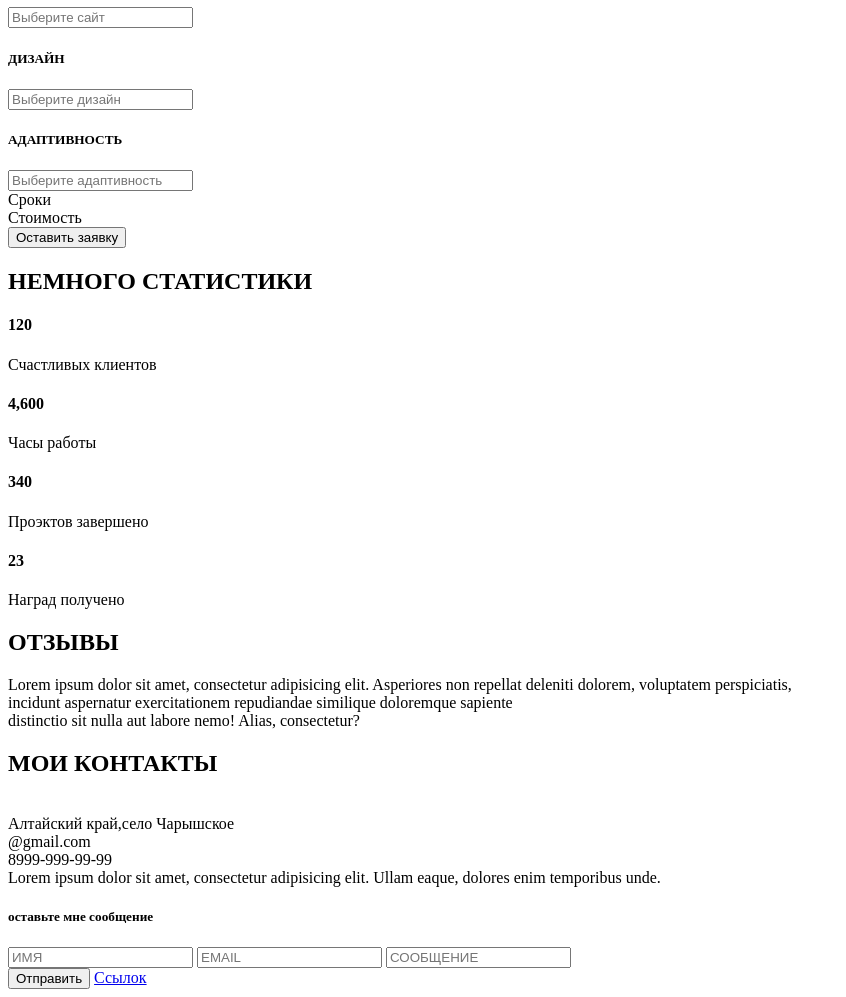
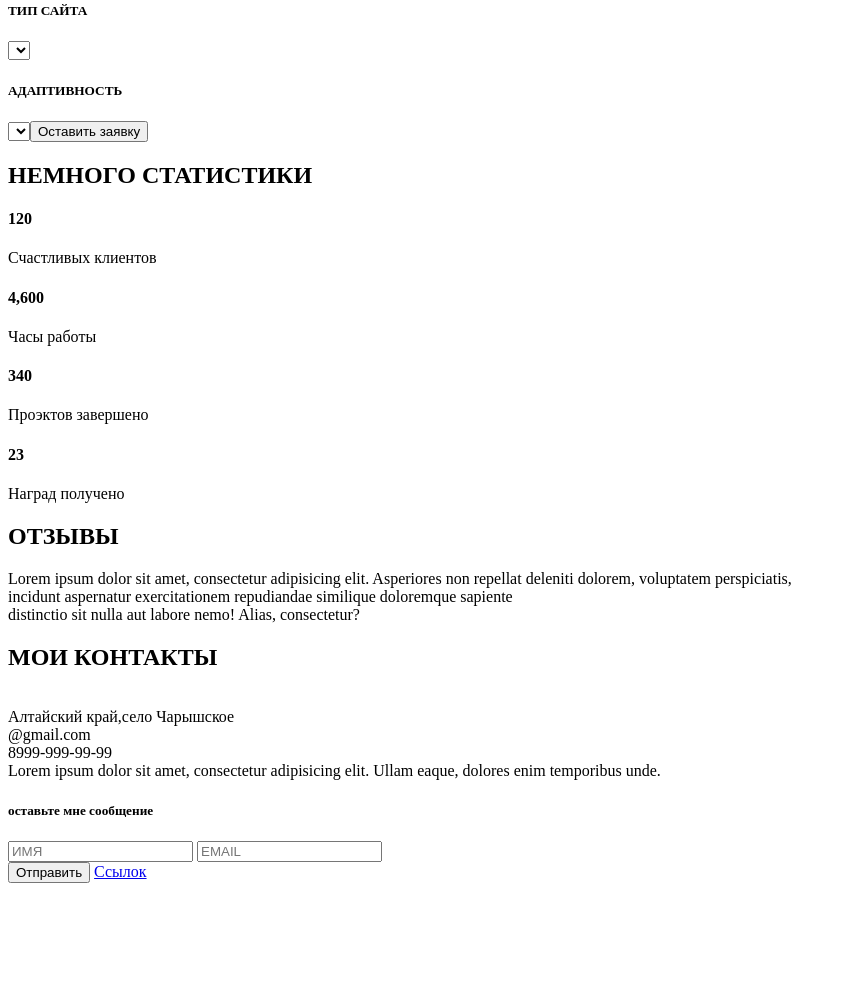
Before and after one commit to ukuznetsova/ukuznetsova9.github.io, a plain HTML site: page src/index.html in a window 1280 px wide. Shown: the part 1553-2550 px from the top of the page, without its empty margins (0-846 px from the left). After the commit the page ends 2444 px from the top, so only its background shows below. Drawn offline with Linux system fonts and the light colour scheme.

Commit message:
залила проект на сервер

```diff
--- a/src/index.html
+++ b/src/index.html
@@ -19,13 +19,13 @@
      </nav>
     </header>
 
-    <div class="main"></div class="title__container">
+<div class="main"><div> class="title__container">
     <h1>Привет <br>Я Юлия Кузнецова</h1>
       <h4>Фулл стек веб-разработчик</h4>
      <input type="submit" value="Обо мне">
      <input type="submit" value="Мои работы">
 
-    <h2>ОБО МНЕ</h2>
+   </div><h2>ОБО МНЕ</h2>
     <span>Меня зовут Кузнецова Юлия.Мне 12 лет.Я учусь в школе, в 7 классе.Ещё учусь в 3 классе професиональной художественой школы.Люблю путешествовать,люблю походы в горы. </span>
     <h2>ЧТО Я УМЕЮ</h2>
      <div class="menu"><ul>
@@ -48,11 +48,11 @@
 
     <h2>РАСЧЕТ СТОИМОСТИ</h2>
 <h5>ТИП САЙТА</h5>
-    <input type="text" name="text_input" value="" placeholder="Выберите сайт">
+    <select type="text" name="text_input" value="" placeholder="Выберите сайт">
  <h5>ДИЗАЙН</h5>
-     <input type="text" name="text_input" value="" placeholder="Выберите дизайн">
+     <select type="text" name="text_input" value="" placeholder="Выберите дизайн">
   <h5>АДАПТИВНОСТЬ</h5>
-    <input type="text" name="text_input" value="" placeholder="Выберите адаптивность">
+    <select type="text" name="text_input" value="" placeholder="Выберите адаптивность">
    <br> <span>Сроки <br>Стоимость</span>
     <br><input type="submit" value="Оставить заявку">
 
@@ -76,7 +76,7 @@
     <h5>оставьте мне сообщение</h5>
       <input type="text" name="text_input" value="" placeholder="ИМЯ">
       <input type="text" name="text_input" value="" placeholder="EMAIL">
-    <input type="text" name="text_input" value="" placeholder="СООБЩЕНИЕ">
+    <texterea type="text" name="text_input" value="" placeholder="СООБЩЕНИЕ">
 
      <br><input type="submit" value="Отправить">
 
```
